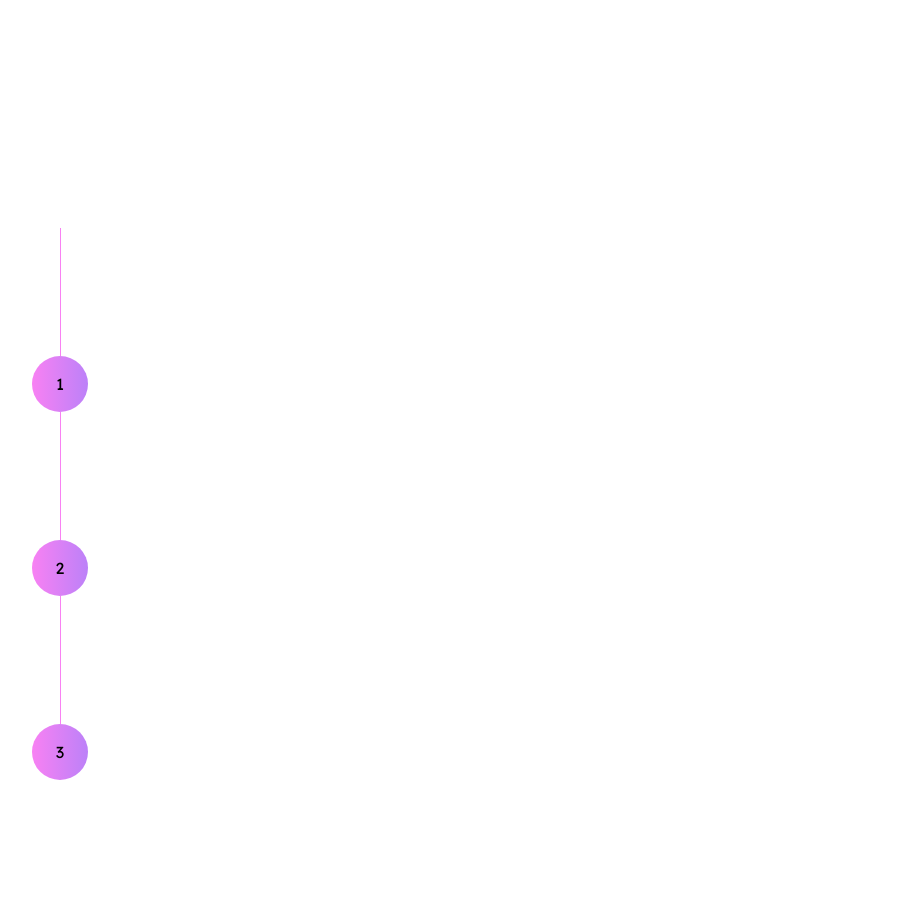
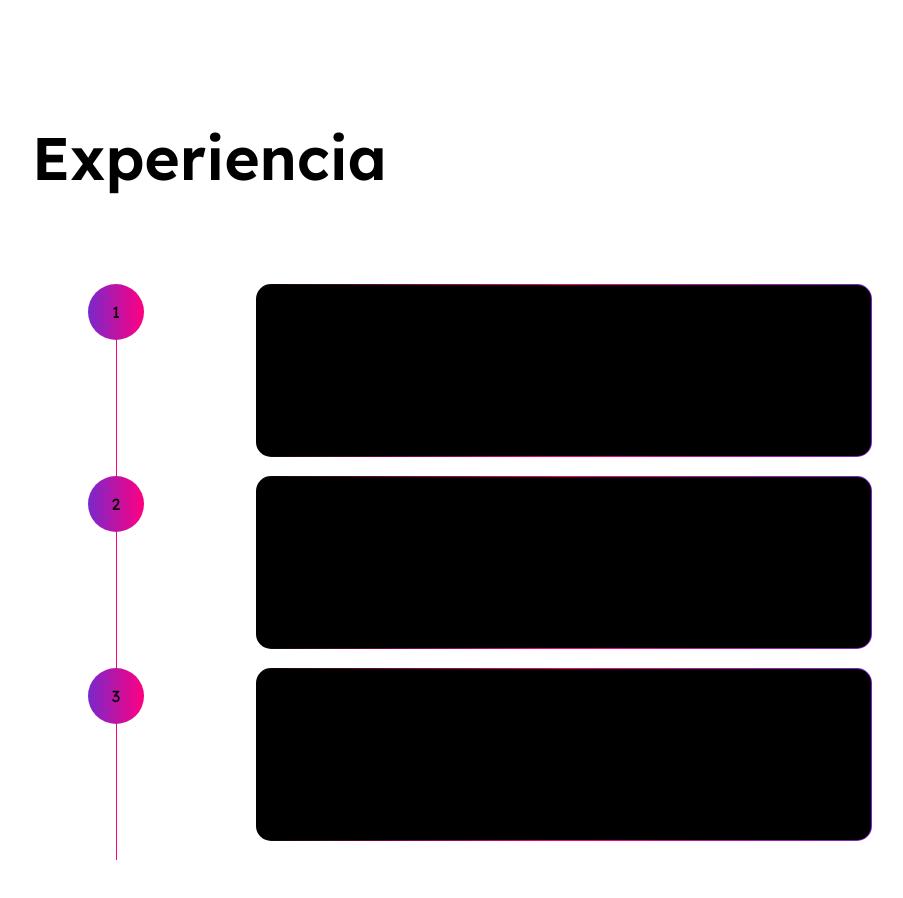
Before and after one commit to marcebenitez2/portFolio, an Astro site: page / in a window 1280 px wide. Shown: the part 1680-2578 px from the top of the page, without its empty margins (160-1063 px from the left). Built offline with nearby package versions, Linux system fonts and the light colour scheme; Astro itself is replaced by a stand-in of ours.

Commit message:
Avance seccion proyectos

```diff
--- a/src/components/Hero.astro
+++ b/src/components/Hero.astro
@@ -7,9 +7,9 @@
         <div class="flex flex-col items-center">
             <h3 class="text-4xl text-black font-semibold dark:text-white mdn:text-4xl">Marcelo Benitez</h3>
             <h1 class="text-9xl font-semibold tracking-wide dark:text-white mdn:text-7xl">FullStack</h1>
-            <h2 class="text-8xl tracking-wide font-semibold text-[#F881F3] mdn:text-6xl">Developer</h2>
+            <h2 class="text-8xl tracking-wide font-semibold text-[#ff0080] mdn:text-6xl">Developer</h2>
         </div>
         <button class="bg-black p-3 text-white rounded-lg dark:bg-white dark:text-black">Descargar CV</button>
     </div>
-    <img src="/arrow-bottom5-svgrepo-com.svg" class="w-24 animate-bounce animate-infinite animate-duration-[1500ms]"/>
+    <img src="/arrow-down.png" class="w-24 animate-bounce animate-infinite animate-duration-[1500ms]"/>
 </section>
--- a/src/components/about.astro
+++ b/src/components/about.astro
@@ -26,7 +26,7 @@
   .degrade {
     width: 100%;
     height: 100%;
-    background: linear-gradient(83.21deg, #3245ff 0%, #bc52ee 100%);
+    background: linear-gradient(83.21deg, #7928ca 0%, #ff0080 100%);
     -webkit-mask-image: radial-gradient(rgba(0, 0, 0, 0.7), transparent 65%);
     position: absolute;
     z-index: 1;
--- a/src/components/experiencie.astro
+++ b/src/components/experiencie.astro
@@ -1,38 +1,24 @@
 ---
-const proyectos = [
-  {
-    id: 1,
-    nombre: "VespFlix",
-    descripcion:
-      "Lorem ipsum dolor sit, amet consectetur adipisicing elit. At odit debitis numquam itaque, quasi minima tempora dignissimos quae quo magni possimus! Dolores voluptatem ullam sint cum minus, atque enim totam.",
-  },
-  {
-    id: 2,
-    nombre: "VespFlix",
-    descripcion:
-      "Lorem ipsum dolor sit, amet consectetur adipisicing elit. At odit debitis numquam itaque, quasi minima tempora dignissimos quae quo magni possimus! Dolores voluptatem ullam sint cum minus, atque enim totam.",
-  },
-  {
-    id: 3,
-    nombre: "VespFlix",
-    descripcion:
-      "Lorem ipsum dolor sit, amet consectetur adipisicing elit. At odit debitis numquam itaque, quasi minima tempora dignissimos quae quo magni possimus! Dolores voluptatem ullam sint cum minus, atque enim totam.",
-  },
-];
+import {proyectos} from '../services/arrayProjects'
 ---
 
-<section class="h-screen flex flex-col gap-10 w-full">
-  <h1 class="text-6xl text-white font-semibold mdn:text-4xl">Experiencia</h1>
-  <div class="flex flex-col">
+<section class="h-screen flex flex-col gap-24">
+  <h1
+    class="dark:text-white text-6xl mdn:text-4xl font-semibold mdn:text-center"
+  >
+    Experiencia
+  </h1>
+  <div class="flex flex-col w-full">
     {
       proyectos.map((x) => (
-        <div class="flex">
+        <div class="w-full h-48 flex justify-between px-56 gap-28 2xln:px-14 xln:px-0 lgn:gap-10">
           <div class="flex flex-col items-center">
-            <span class="h-32 w-px bg-custom-pink-light"></span>
-            <span class="circulos w-14 h-14 flex justify-center items-center rounded-full ">
+            <span class="circulos w-14 h-20 flex justify-center items-center rounded-full ">
               {x.id}
             </span>
+            <span class="h-full w-px bg-custom-fuxia-light" />
           </div>
+          <div class="content"></div>
         </div>
       ))
     }
@@ -41,16 +27,17 @@ const proyectos = [
 
 <style>
   .content {
-    height: 20rem;
-    width: 70%;
+    height: 90%;
+    width: 100%;
     background:
       linear-gradient(#000000, #000000) padding-box,
-      linear-gradient(to right, #06080a, #f881f3, #26184b) border-box;
+      linear-gradient(to right, #06080a, #ff0080, #7928ca) border-box;
     border-top: 1px solid transparent;
     border-bottom: 1px solid transparent;
     border-right: 1px solid transparent;
+    border-radius: 15px;
   }
-  .circulos{
-    background: linear-gradient(90deg,#F881F3 ,#BC81F8);
+  .circulos {
+    background: linear-gradient(90deg, #7928ca, #ff0080);
   }
 </style>
--- a/src/components/header.astro
+++ b/src/components/header.astro
@@ -4,7 +4,7 @@ import ChangeTheme from "../services/changeTheme";
 ---
 
 <header
-  class="fixed w-full h-12 flex items-center justify-between z-20 px-48  mdn:px-10"
+  class="fixed w-full h-12 flex items-center justify-between z-20 px-48 lgn:px-10"
 >
   <a>
     <img id="logo" class="w-12 h-auto" />
--- a/src/layouts/Layout.astro
+++ b/src/layouts/Layout.astro
@@ -43,7 +43,7 @@ const { title } = Astro.props;
 }
 
 ::-webkit-scrollbar-thumb {
-  background-color: #3E3062; /* Color del pulgar de la barra de desplazamiento */
+  background-color: #ff0080; /* Color del pulgar de la barra de desplazamiento */
   border-radius: 5px; /* Radio de los bordes del pulgar */
 }
 
--- a/src/pages/index.astro
+++ b/src/pages/index.astro
@@ -7,7 +7,7 @@ import Layout from '../layouts/Layout.astro';
 ---
 
 <Layout title="Welcome to Astro.">
-	<main class="w-screen h-full pt-12 px-48 flex flex-col bg-white dark:bg-black mdn:px-10">
+	<main class="w-screen h-full pt-12 px-48 flex flex-col bg-white dark:bg-black lgn:px-10">
 		<Hero/>
 		<About/>
 		<Experiencie/>
--- /dev/null
+++ b/src/services/arrayProjects.js
@@ -0,0 +1,20 @@
+export const proyectos = [
+    {
+      id: 1,
+      nombre: "VespFlix",
+      descripcion:
+        "Lorem ipsum dolor sit, amet consectetur adipisicing elit. At odit debitis numquam itaque, quasi minima tempora dignissimos quae quo magni possimus! Dolores voluptatem ullam sint cum minus, atque enim totam.",
+    },
+    {
+      id: 2,
+      nombre: "VespFlix",
+      descripcion:
+        "Lorem ipsum dolor sit, amet consectetur adipisicing elit. At odit debitis numquam itaque, quasi minima tempora dignissimos quae quo magni possimus! Dolores voluptatem ullam sint cum minus, atque enim totam.",
+    },
+    {
+      id: 3,
+      nombre: "VespFlix",
+      descripcion:
+        "Lorem ipsum dolor sit, amet consectetur adipisicing elit. At odit debitis numquam itaque, quasi minima tempora dignissimos quae quo magni possimus! Dolores voluptatem ullam sint cum minus, atque enim totam.",
+    },
+  ];
--- a/tailwind.config.cjs
+++ b/tailwind.config.cjs
@@ -33,7 +33,7 @@ module.exports = {
           light: "#F881F3",
           DEFAULT: "#BC81F8",
         },
-        "custon-fixia": {
+        "custom-fuxia": {
           light: "#ff0080",
           default: "#7928ca"
         },
```
Also changed, not shown: public/arrow-down.png (added), public/logoMarceDark.png, public/logoMarceLight.png.
